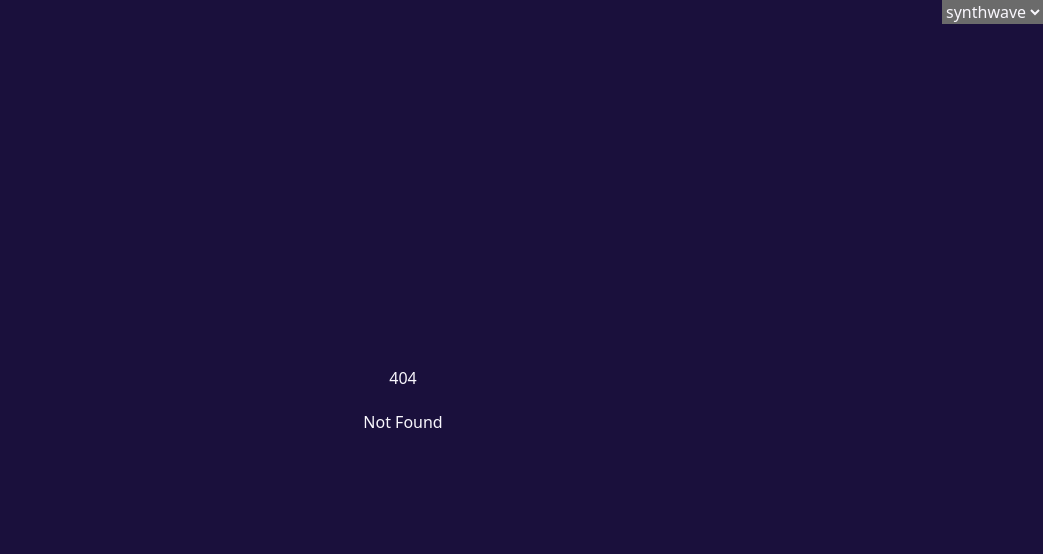
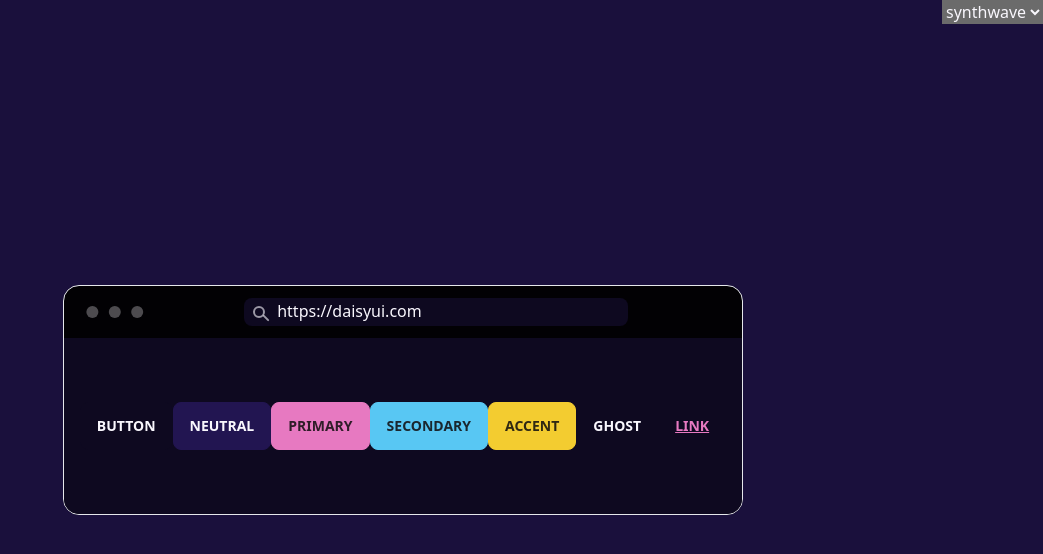
Before and after one commit to johak-at/dark-hak, a SvelteKit app: page /hidden-costs in a window 1280 px wide. Before the commit this address had no page. Shown: the top 554 px of the page, without its empty margins (237-1280 px from the left). Built offline with nearby package versions, Linux system fonts and the light colour scheme.

Commit message:
Update +page.svelte

```diff
--- /dev/null
+++ b/src/routes/hidden-costs/+page.svelte
@@ -0,0 +1,14 @@
+<div class="mockup-browser border bg-base-300">
+	<div class="mockup-browser-toolbar">
+		<div class="input">https://daisyui.com</div>
+	</div>
+	<div class="flex justify-center px-4 py-16 bg-base-200">
+		<button class="btn">Button</button>
+		<button class="btn btn-neutral">Neutral</button>
+		<button class="btn btn-primary">Primary</button>
+		<button class="btn btn-secondary">Secondary</button>
+		<button class="btn btn-accent">Accent</button>
+		<button class="btn btn-ghost">Ghost</button>
+		<button class="btn btn-link">Link</button>
+	</div>
+</div>
```
